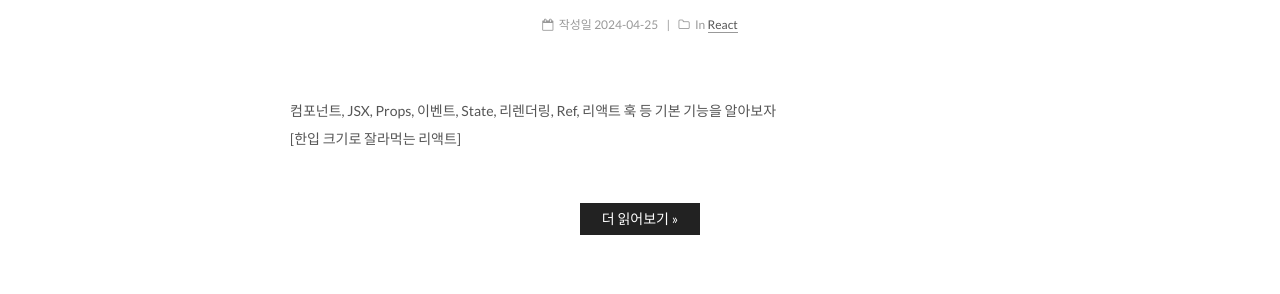
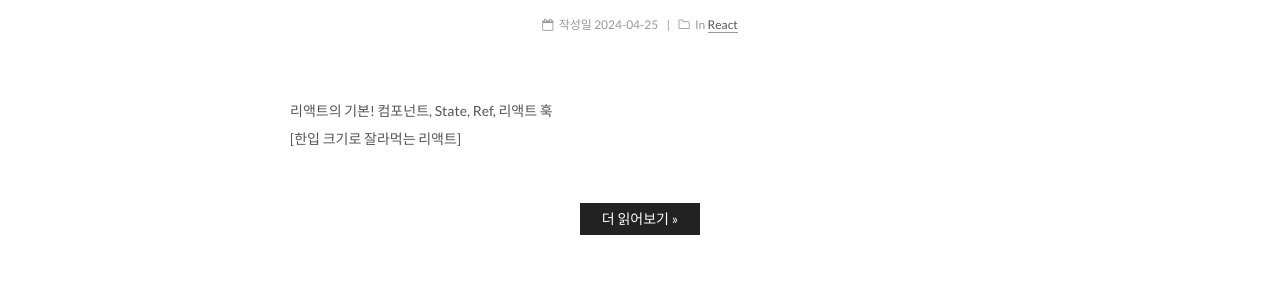
Before and after one commit to zxxmin/zxxmin.github.io, a Jekyll site: the page built from index.html, in a window 1280 px wide. Shown: the part 370-664 px from the top of the page. Built offline with Jekyll 4.4.1, drawn with Linux system fonts in a browser that asks for light colours; the list of posts is cut into pages by our own code; part of the change alters nothing that is shown.

Commit message:
리액트의 기본

```diff
--- a/_posts/2024-04-25-react-basic.md
+++ b/_posts/2024-04-25-react-basic.md
@@ -5,7 +5,7 @@ categories:
 - React
 ---
 
-컴포넌트, JSX, Props, 이벤트, State, 리렌더링, Ref, 리액트 훅 등 기본 기능을 알아보자<br />
+리액트의 기본! 컴포넌트, State, Ref, 리액트 훅<br />
 [한입 크기로 잘라먹는 리액트]
 
 # 컴포넌트
@@ -50,3 +50,57 @@ App 처럼 다른 컴포넌트를 return 문 내부에 포함하는 컴포넌트
 Header 처럼 App의 return 문에 포함된 컴포넌트 : **자식 컴포넌트**<br />
 컴포넌트는 부모-자식 관계(= 컴포넌트 트리)라는 계층 구조를 형성한다.
 컴포넌트 트리에서 App는 항상 최상위에 존재하므로 '루트 컴포넌트'라고 한다.
+
+# State
+동적인 리액트 컴포넌트를 만들기 위해 State 이용
+
+## useState
+함수 useState로 State를 생성
+{% highlight javascript linenos %}
+import { useState } from "react"
+
+const [ light, setLight ] = useState('off');
+{% endhighlight %}
+**light** : 현재 상태의 값을 저장하고 있는 **변수**. 이 변수를 **'State 변수'** 라고 지칭<br/>
+**setLight** : State 변수의 값을 변경하는, 상태를 업데이트 하는 **함수**. 이 함수를 **'set 함수'** 라고 지칭<br/>
+**useState** : 호출할 때 인수로 값을 전달하면 이 값이 State 초깃값
+
+# Ref
+Reference(참조)의 줄임말로, 돔(DOM) 요소를 직접 조작할 수 있음.
+
+## useRef
+{% highlight javascript linenos %}
+import { useRef } from "react"
+
+function Body() {
+    const textRef = useRef();
+
+    const onChangeText = (e) => {
+        textRef.current.value = "";
+    }
+
+    const onClickBtn = () => {
+        textRef.current.focus();
+    }
+
+    return (
+        <div>
+            <input type="text" ref={textRef} onChange={onChangeText} />
+            <button onClick={onClickBtn}>제출</button>
+        </div>
+    )
+}
+{% endhighlight %}
+
+# 리액트 훅 (React Hook)
+함수로 만든 리액트 컴포넌트에서 클래스로 만든 리액트 컴포넌트의 기능을 이용하도록 도와주는 함수들.<br/>
+리액트 훅은 이름 앞에 항상 **use**를 붙임.
+* useState
+* useRef
+* useEffect
+* useContext
+* useReducer
+* useCallback
+* useMemo
+
+등등이 있음.
```
